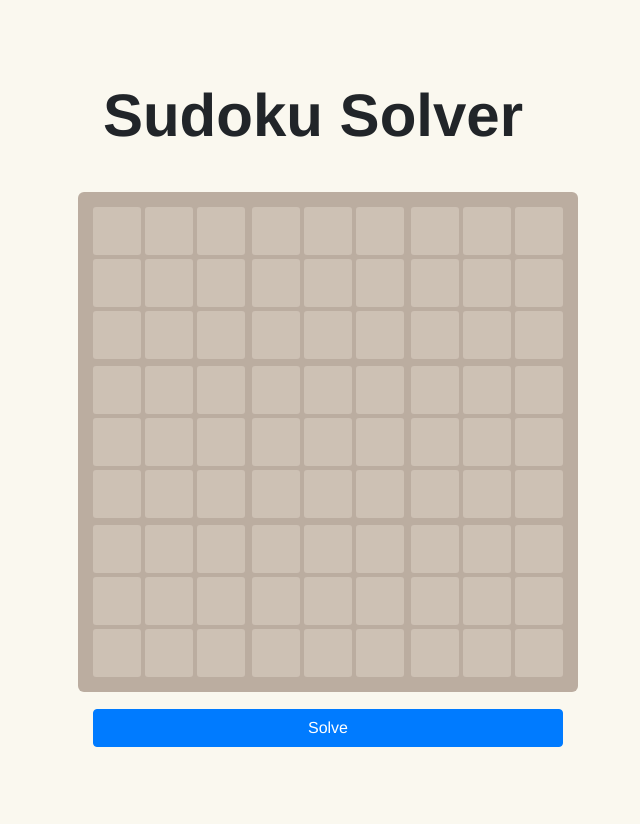
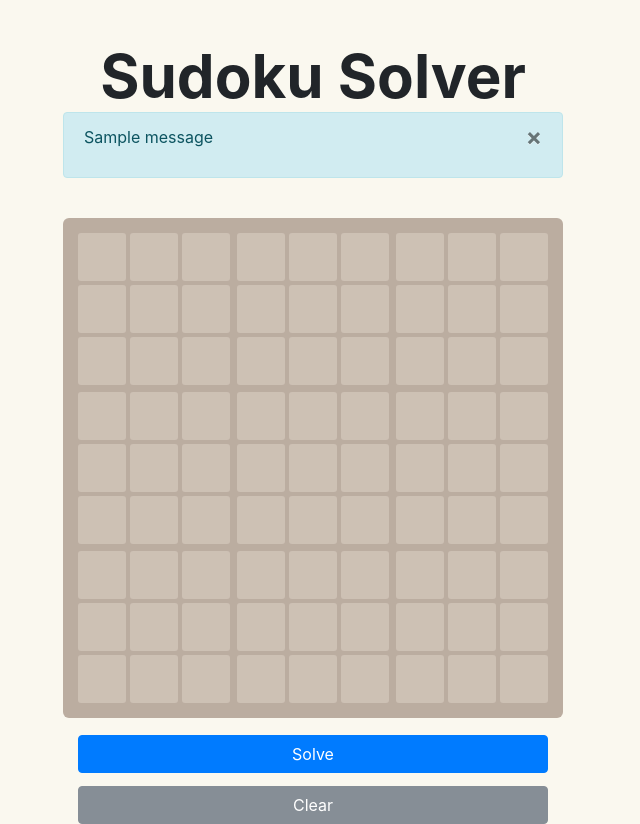
Before and after one commit to underchemist/Flask-sudoku-app, a Flask app: page / in a window 1280 px wide. Shown: the whole page, without its empty margins (327-967 px from the left). Before the commit the page ends 747 px from the top, so only its background shows below. Run offline with Flask 2, Linux system fonts and the light colour scheme; one stand-in notice (Sample message) is shown; some libraries are stand-ins or nearby versions.

Commit message:
Implemented proper input focus
- input grid can now auto move cursor focus to next input field.
- started implementing sudoku validation and flash messages
implemented clear button to clear input fields

```diff
--- /dev/null
+++ b/app/static/clear.js
@@ -0,0 +1,11 @@
+$(function() {
+    var el = document.getElementById("clear-btn")
+    if (el) {
+            el.addEventListener("click", function() {
+            for (i = 0; i < 82; i++) {
+            var $inputBox = $('.def-txt-input[name="cell-input[' + (i) + ']"]');
+                $inputBox.val("")
+            }
+        });
+    }
+});
--- a/app/static/mappaste.js
+++ b/app/static/mappaste.js
@@ -1,5 +1,6 @@
+$(function() {
 var $inputs = $(".def-txt-input");
-var intRegex = /^\d+$/;
+var intRegex = /^[\d.]+$/;
 
 // Prevents user from manually entering non-digits.
 $inputs.on("input.fromManual", function(){
@@ -40,7 +41,13 @@ function pasteValues(element) {
     var values = element.split("");
 
     $(values).each(function(index) {
-        var $inputBox = $('.def-txt-input[name="cell-input[' + (index + 1) + ']"]');
-        $inputBox.val(values[index])
+        var $inputBox = $('.def-txt-input[name="cell-input[' + (index) + ']"]');
+        if (!isNaN(values[index])) {
+            $inputBox.val(values[index])
+        }
+        else {
+            $inputBox.val("")
+        }
     });
 };
+});
--- /dev/null
+++ b/app/static/nextinput.js
@@ -0,0 +1,17 @@
+$(function() {
+    $(".def-txt-input").keyup (function () {
+        var $this = $(this);
+        if (this.value.length >= $(this).attr('maxlength')) {
+            var curr_el_index = parseInt(this.name.split('[').pop().split(']').shift());
+            var $inputBox = $('.def-txt-input[name="cell-input[' + (curr_el_index + 1) + ']"]');
+            $inputBox.focus();
+            $inputBox.val("");
+        }
+        // else if (this.value.length == 0 && $this.which == 8) {
+        //     var curr_el_index = parseInt(this.name.split('[').pop().split(']').shift());
+        //     var $inputBox = $('.def-txt-input[name="cell-input[' + (curr_el_index - 1) + ']"]');
+        //     $inputBox.focus();
+        //     $inputBox.val("");
+        //}
+    });
+});
--- a/app/static/styles.css
+++ b/app/static/styles.css
@@ -4,15 +4,15 @@ html, body {
   padding     : 0;
 
   background  : #faf8ef;
-  font-family : "Clear Sans", "Helvetica Neue", Arial, sans-serif;
 }
 
 body {
-  margin : 80px 0;
+  margin : 40px 0;
 }
 
 .container {
-  width  : 500px;
+  position: relative;
+  width  : 530px;
   margin : 0 auto;
 }
 
@@ -101,7 +101,7 @@ input[type=number] {
   padding          : 0;
 
   background-color : transparent;
-  font-size        : 28px;
+  font-size        : 30px;
   color            : white;
   text-align       : center;
   border           : 0;
@@ -127,12 +127,7 @@ a.btn.btn-primary.btn-block {
   top: 25px;
 }
 
-.def-text-input2 {
-  background-color : white;
-  color: black;
+button.btn.btn-secondary.btn-block {
+  position: relative;
+  top: 30px;
 }
-
-.paste-test {
-  position: relative;
-  top: 50px;
-}
--- a/app/sudopy.py
+++ b/app/sudopy.py
@@ -1,7 +1,7 @@
 import re
 
 
-class InvalidInputError(Exception):
+class InvalidInputError(BaseException):
     pass
 
 
@@ -189,7 +189,7 @@ class Sudoku:
             self.puzzle = original
             return solution
         else:
-            print('no solution')
+            raise InvalidInputError("This sudoku is not solveable")
 
     def to_list(self):
         return [item for sublist in self.puzzle for item in sublist]
--- a/app/templates/base.html
+++ b/app/templates/base.html
@@ -10,59 +10,9 @@
     <link rel="stylesheet" href="https://maxcdn.bootstrapcdn.com/bootstrap/4.0.0-beta.2/css/bootstrap.min.css" integrity="sha384-PsH8R72JQ3SOdhVi3uxftmaW6Vc51MKb0q5P2rRUpPvrszuE4W1povHYgTpBfshb" crossorigin="anonymous">
     <link rel= "stylesheet" type= "text/css" href= "{{ url_for('static',filename='styles.css') }}">
     <script src="https://maxcdn.bootstrapcdn.com/bootstrap/4.0.0-beta.2/js/bootstrap.min.js" integrity="sha384-alpBpkh1PFOepccYVYDB4do5UnbKysX5WZXm3XxPqe5iKTfUKjNkCk9SaVuEZflJ" crossorigin="anonymous"></script>
-  {# <script type="text/javascript" src="{{ url_for('static', filename='mappaste.js') }}"></script> #}
-
-<script type='text/javascript'>
-$(window).load(function(){
-var $inputs = $(".def-txt-input2");
-var intRegex = /^\d+$/;
-
-// Prevents user from manually entering non-digits.
-$inputs.on("input.fromManual", function(){
-    if(!intRegex.test($(this).val())){
-        $(this).val("");
-    }
-});
-
-
-// Prevents pasting non-digits and if value is 6 characters long will parse each character into an individual box.
-$inputs.on("paste", function() {
-    var $this = $(this);
-    var originalValue = $this.val();
-
-    $this.val("");
-
-    $this.one("input.fromPaste", function(){
-        $currentInputBox = $(this);
-
-        var pastedValue = $currentInputBox.val();
-
-        if (pastedValue.length == 6 && intRegex.test(pastedValue)) {
-            pasteValues(pastedValue);
-        }
-        else {
-            $this.val(originalValue);
-        }
-
-        $inputs.attr("maxlength", 1);
-    });
-
-    $inputs.attr("maxlength", 6);
-});
-
-
-// Parses the individual digits into the individual boxes.
-function pasteValues(element) {
-    var values = element.split("");
-
-    $(values).each(function(index) {
-        var $inputBox = $('.def-txt-input2[name="chars[' + (index + 1) + ']"]');
-        $inputBox.val(values[index])
-    });
-};
-});
-
-</script>
+    <script type="text/javascript" src="{{ url_for('static', filename='mappaste.js') }}"></script>
+    <script type="text/javascript" src="{{ url_for('static', filename='clear.js') }}"></script>
+    <script type="text/javascript" src="{{ url_for('static', filename='nextinput.js') }}"></script>
   </head>
 
   <body>
@@ -70,15 +20,18 @@ function pasteValues(element) {
       <div class="heading">
         <h1 class="title">Sudoku Solver</h1>
       </div>
+      {% with messages = get_flashed_messages() %}
+          {% if messages %}
+            <div class="alert alert-info alert-dismissable">
+            <a href="#" class="close" data-dismiss="alert" aria-label="close">&times;</a>
+            {% for message in messages %}
+              <p>{{ message }}</p>
+            {% endfor %}
+            </div>
+          {% endif %}
+        {% endwith %}
       {% block content %}{% endblock %}
     </div>
-    <div class="paste-text">
-      <input type="text" maxlength="1" class="def-txt-input2" name="chars[1]">
-<input type="text" maxlength="1" class="def-txt-input2" name="chars[2]">
-<input type="text" maxlength="1" class="def-txt-input2" name="chars[3]">
-<input type="text" maxlength="1" class="def-txt-input2" name="chars[4]">
-<input type="text" maxlength="1" class="def-txt-input2" name="chars[5]">
-<input type="text" maxlength="1" class="def-txt-input2" name="chars[6]">
-</div>
   </body>
+
 </html>
--- a/app/templates/index.html
+++ b/app/templates/index.html
@@ -13,6 +13,7 @@
         </div>
       {% endfor %}
       <input type="submit" value="Solve" class="btn btn-primary btn-block">
+      <button id="clear-btn" type="button" class="btn btn-secondary btn-block">Clear</button>
     </form>
   </div>
 </div>
--- a/app/templates/solution.html
+++ b/app/templates/solution.html
@@ -6,7 +6,7 @@
         <div class="grid-row">
           {% for j in range(9) %}
             <div class="grid-cell">
-              <input type="number" maxlength="1" name='cell-input' value="{{ solved_puzzle[i][j] }}">
+              <input type="number" maxlength="1" name='cell-input' value="{{ solved_puzzle[i][j] }}" readonly>
             </div>
           {% endfor %}
         </div>
--- a/app/views.py
+++ b/app/views.py
@@ -1,6 +1,6 @@
-from flask import render_template, request
+from flask import render_template, request, flash
 from app import app
-from .sudopy import Sudoku
+from .sudopy import Sudoku, InvalidInputError
 
 
 @app.route('/')
@@ -11,13 +11,21 @@ def index():
 
 @app.route('/solution', methods=['POST'])
 def solution():
-    data = request.form.getlist('cell-input')
-    print(data)
+    data = request.form
     data = clean_puzzle(data)
     S = Sudoku(data)
     T = S.solve()
-    print(T.to_list())
     return render_template('solution.html', solved_puzzle=T.puzzle)
+    # try:
+    #     S = Sudoku(data)
+    #     T = S.solve()
+    #     return render_template('solution.html', solved_puzzle=T.puzzle)
+    # except InvalidInputError:
+    #     flash('Invalid Sudoku')
+    #     render_template('index.html')
+    # else:
+    #     flash('An error occured')
+    #     render_template('index.html')
 
 
 def clean_puzzle(puzzle):
@@ -25,7 +33,7 @@ def clean_puzzle(puzzle):
     converts input from request.form to a string format readable by Sudoku
     """
     output = ''
-    for val in puzzle:
+    for val in puzzle.values():
         if val == '':
             output += '.'
         elif int(val) in range(1, 10):
--- a/run.py
+++ b/run.py
@@ -1,4 +1,4 @@
 from app import app
 
-
+app.secret_key = '98123asfljlak2598'
 app.run(debug=True)
```
Also changed, not shown: 1 other file. Lines whose indentation alone changed are shown as unchanged.
